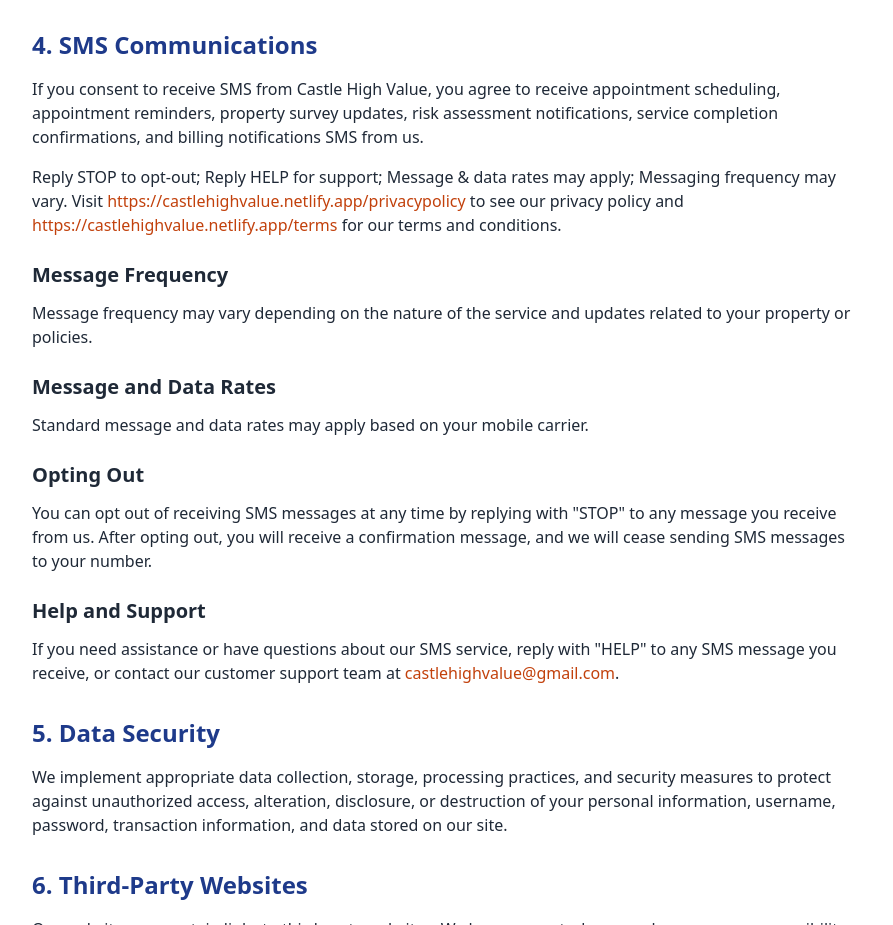
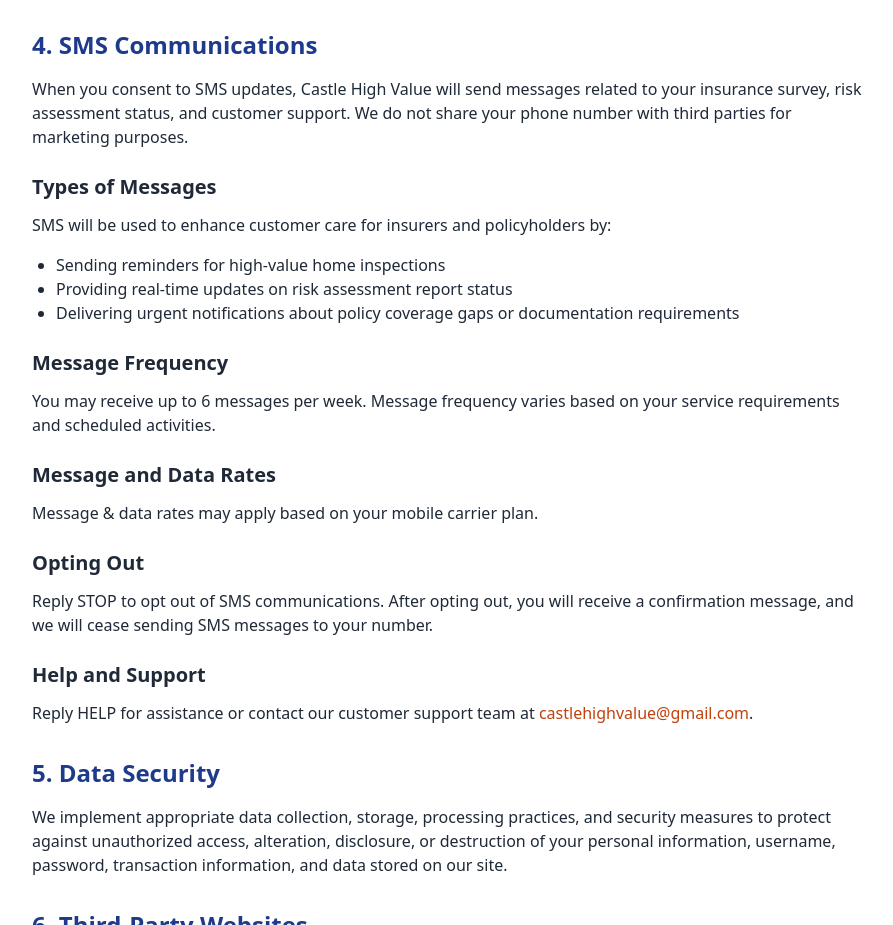
Before and after one commit to Fahedafzaal/Test, a plain HTML site: page privacypolicy.html in a window 1280 px wide. Shown: the part 1307-2232 px from the top of the page, without its empty margins (192-1085 px from the left). Drawn offline with nearby package versions, Linux system fonts and the light colour scheme.

Commit message:
T&C Updated

```diff
--- a/privacypolicy.html
+++ b/privacypolicy.html
@@ -79,21 +79,27 @@
 
                 <section class="mb-8">
                     <h2 class="text-2xl font-semibold text-primary mb-4">4. SMS Communications</h2>
-                    <p class="mb-4">If you consent to receive SMS from Castle High Value, you agree to receive appointment scheduling, appointment reminders, property survey updates, risk assessment notifications, service completion confirmations, and billing notifications SMS from us.</p>
+                    <p class="mb-4">When you consent to SMS updates, Castle High Value will send messages related to your insurance survey, risk assessment status, and customer support. We do not share your phone number with third parties for marketing purposes.</p>
 
-                    <p class="mb-4">Reply STOP to opt-out; Reply HELP for support; Message & data rates may apply; Messaging frequency may vary. Visit <a href="https://castlehighvalue.netlify.app/privacypolicy" class="text-accent hover:underline">https://castlehighvalue.netlify.app/privacypolicy</a> to see our privacy policy and <a href="https://castlehighvalue.netlify.app/terms" class="text-accent hover:underline">https://castlehighvalue.netlify.app/terms</a> for our terms and conditions.</p>
+                    <h3 class="text-xl font-semibold mt-6 mb-3">Types of Messages</h3>
+                    <p class="mb-4">SMS will be used to enhance customer care for insurers and policyholders by:</p>
+                    <ul class="list-disc pl-6 mb-4">
+                        <li>Sending reminders for high-value home inspections</li>
+                        <li>Providing real-time updates on risk assessment report status</li>
+                        <li>Delivering urgent notifications about policy coverage gaps or documentation requirements</li>
+                    </ul>
 
                     <h3 class="text-xl font-semibold mt-6 mb-3">Message Frequency</h3>
-                    <p class="mb-4">Message frequency may vary depending on the nature of the service and updates related to your property or policies.</p>
+                    <p class="mb-4">You may receive up to 6 messages per week. Message frequency varies based on your service requirements and scheduled activities.</p>
 
                     <h3 class="text-xl font-semibold mt-6 mb-3">Message and Data Rates</h3>
-                    <p class="mb-4">Standard message and data rates may apply based on your mobile carrier.</p>
+                    <p class="mb-4">Message & data rates may apply based on your mobile carrier plan.</p>
 
                     <h3 class="text-xl font-semibold mt-6 mb-3">Opting Out</h3>
-                    <p class="mb-4">You can opt out of receiving SMS messages at any time by replying with "STOP" to any message you receive from us. After opting out, you will receive a confirmation message, and we will cease sending SMS messages to your number.</p>
+                    <p class="mb-4">Reply STOP to opt out of SMS communications. After opting out, you will receive a confirmation message, and we will cease sending SMS messages to your number.</p>
 
                     <h3 class="text-xl font-semibold mt-6 mb-3">Help and Support</h3>
-                    <p class="mb-4">If you need assistance or have questions about our SMS service, reply with "HELP" to any SMS message you receive, or contact our customer support team at <a href="mailto:castlehighvalue@gmail.com" class="text-accent hover:underline">castlehighvalue@gmail.com</a>.</p>
+                    <p class="mb-4">Reply HELP for assistance or contact our customer support team at <a href="mailto:castlehighvalue@gmail.com" class="text-accent hover:underline">castlehighvalue@gmail.com</a>.</p>
                 </section>
 
                 <section class="mb-8">
```
Also changed, not shown: contact.html (+1 -1 lines), terms.html (+8 -8 lines).
